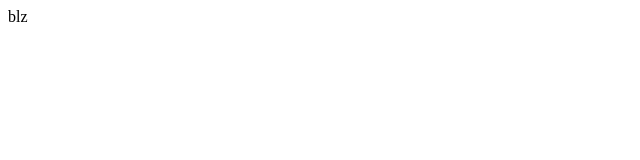
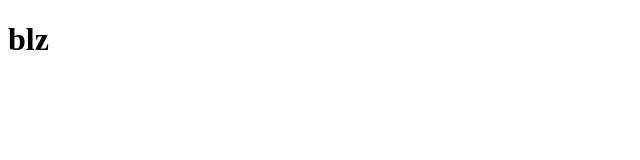
Before and after one commit to fabiocosta07/react-redux-course, a React (Create React App) app in the folder fundamentals-react/: page / in a window 1280 px wide. Shown: the top 160 px of the page, without its empty margins (0-640 px from the left). Built offline with nearby package versions, Linux system fonts and the light colour scheme.

Commit message:
section 2 - 11 - jsx require react in context

```diff
--- a/fundamentals-react/src/index.js
+++ b/fundamentals-react/src/index.js
@@ -1,8 +1,9 @@
+import React from 'react';
 import ReactDOM from 'react-dom';
 import './index.css';
 
 ReactDOM.render(
-  "blz"
+  <h1>blz</h1>
   ,
   document.getElementById('root')
 );
```
